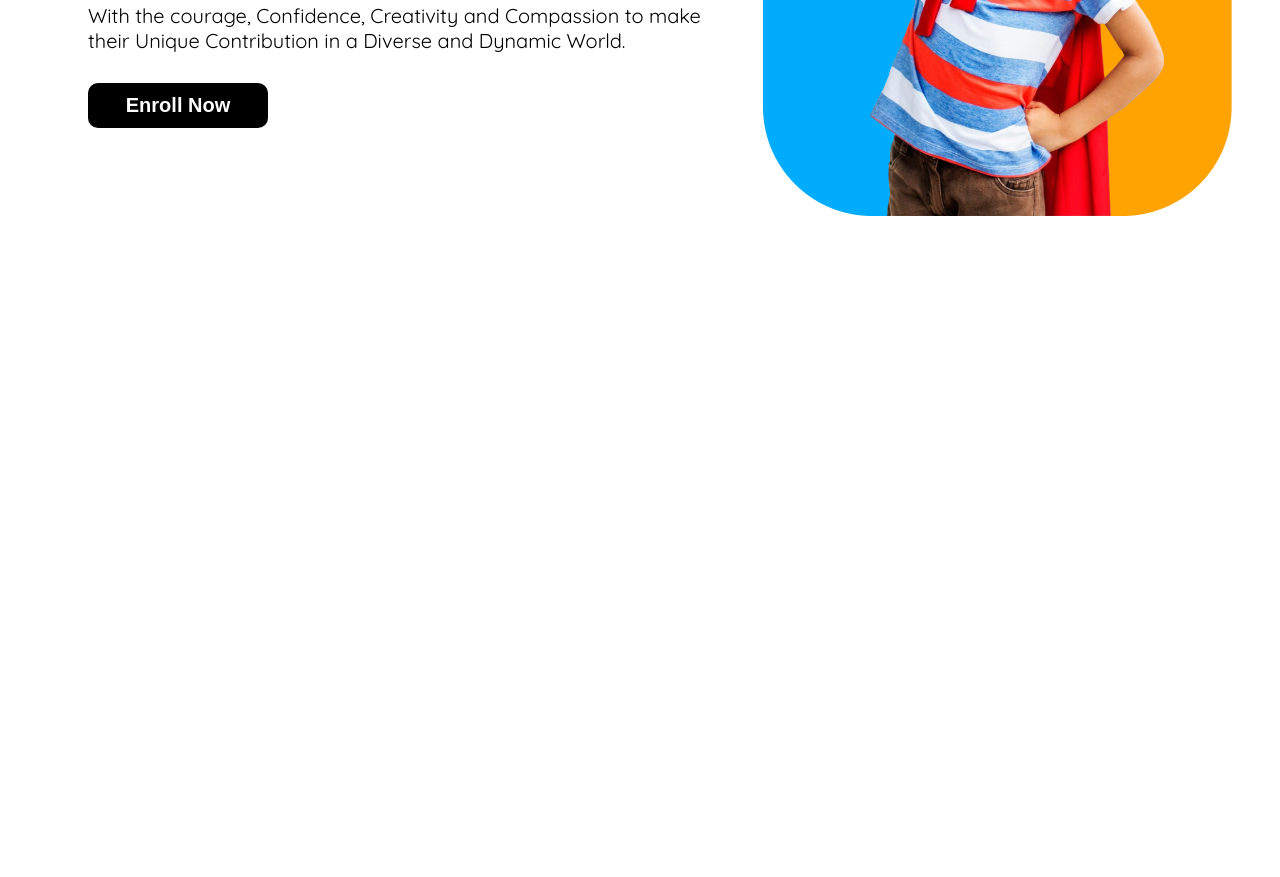
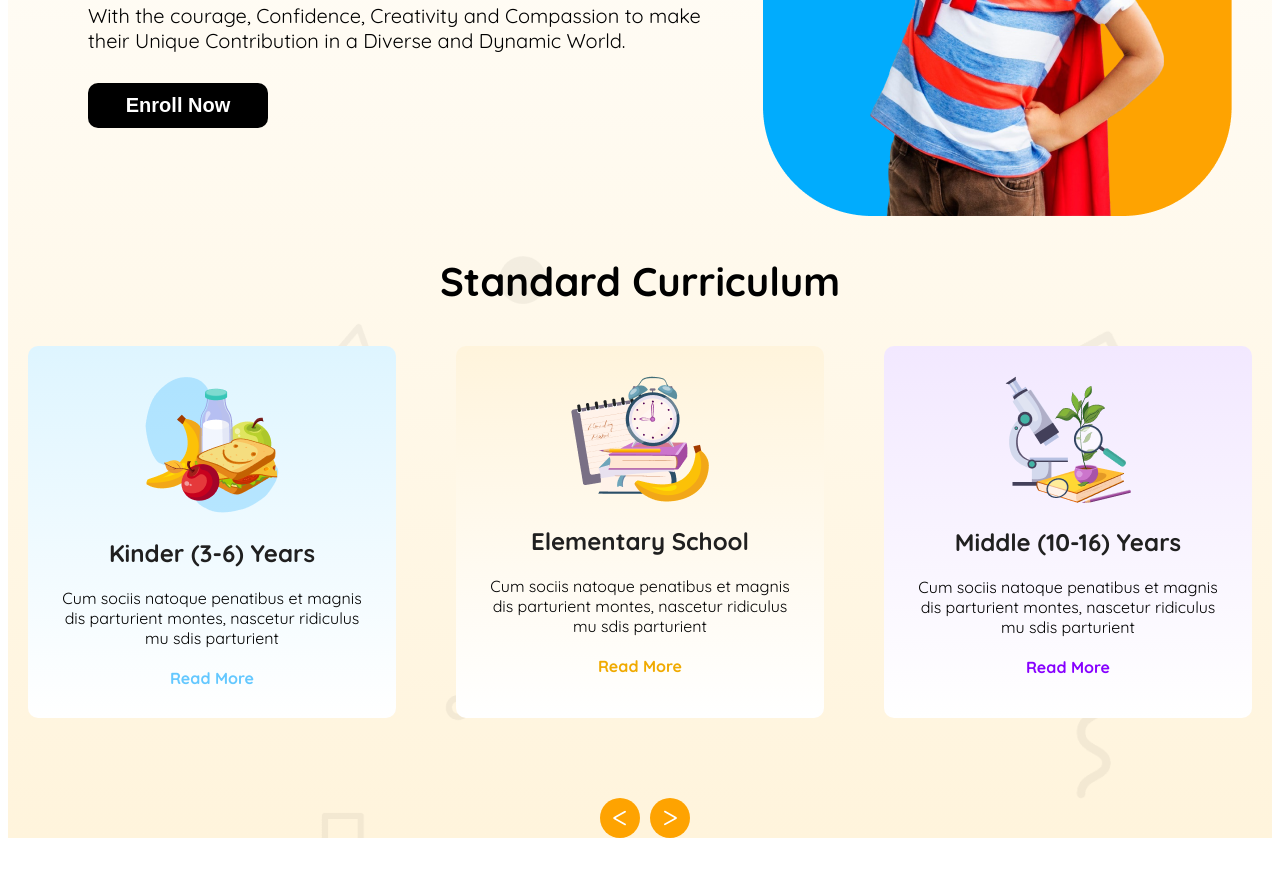
Before and after one commit to MdMasum23/2nd-Assignment, a plain HTML site: page index.html in a window 1280 px wide. Shown: the part 477-1354 px from the top of the page. Before the commit the page ends 800 px from the top, so only its background shows below. Drawn offline with Linux system fonts and the light colour scheme.

Commit message:
added standard curriculam section

```diff
--- a/index.html
+++ b/index.html
@@ -44,4 +44,45 @@
         </div>
         <img src="./assets/hero-kids.png" class="banner-img flex-item">
     </div>
+
+
+    <section>
+        <div class="section-heading">Standard Curriculum</div>
+        <div class="section-parent flex-item">
+
+            <div class="first-box container">
+                <img src="./assets/kinder.png" alt="" class="section-img">
+                <div class="section-title">Kinder (3-6) Years</div>
+                <div class="section-desc">Cum sociis natoque penatibus et magnis
+                    dis parturient montes, nascetur ridiculus
+                    mu sdis parturient</div>
+                <a href="" class="section-btn1 list-font">Read More</a>
+            </div>
+
+            <div class="second-box container">
+                <img src="./assets/elementary.png" alt="" class="section-img">
+                <div class="section-title">Elementary School</div>
+                <div class="section-desc">Cum sociis natoque penatibus et magnis
+                    dis parturient montes, nascetur ridiculus
+                    mu sdis parturient</div>
+                <a href="" class="section-btn2 list-font">Read More</a>
+            </div>
+
+            <div class= "third-box container">
+                <img src="./assets/middle.png" alt="" class="section-img">
+                <div class="section-title">Middle (10-16) Years</div>
+                <div class="section-desc">Cum sociis natoque penatibus et magnis
+                    dis parturient montes, nascetur ridiculus
+                    mu sdis parturient</div>
+                <a href="" class="section-btn3 list-font">Read More</a>
+            </div>
+
+
+        </div>
+        <div class="arrow-section flex-item">
+            <div class="box "><</div>
+        <div class="box">></div>
+    </div>
+
+</section>
 </main>
--- a/style.css
+++ b/style.css
@@ -51,8 +51,8 @@ ul li a {
   border-style: none;
 }
 
- .description {
-margin-top: 0px;
+.description {
+  margin-top: 0px;
 }
 
 .banner-content {
@@ -88,6 +88,81 @@ margin-top: 0px;
   color: #01acfd;
 }
 
+section {
+  background-image: url("./assets/bg.png");
+}
+.section-heading {
+  text-align: center;
+  font-size: 40px;
+  font-weight: 800;
+  margin-bottom: 40px;
+}
+.section-desc {
+  margin: 20px 0px;
+}
+.section-parent {
+  margin: 0px 20px;
+  gap: 60px;
+}
+.container {
+  background-color: #def5ff;
+  padding: 30px;
+  border-radius: 10px;
+  text-align: center;
+}
+.first-box {
+  background: linear-gradient(180deg, #def5ff, white);
+}
+.second-box {
+  background: linear-gradient(180deg, #fff4dc, white);
+}
+.third-box {
+  background: linear-gradient(180deg, #f2e8ff, white);
+}
+.section-btn1 {
+  color: #64c8ff;
+  text-decoration: none;
+}
+.section-btn2 {
+  color: #f0aa00;
+  margin: 20px;
+  text-decoration: none;
+}
+.section-btn3 {
+  color: #8700ff;
+  margin: 20px;
+  text-decoration: none;
+}
+
+.section-title {
+  color: #202020;
+  font-size: 24px;
+  font-weight: 800;
+  margin: 20px;
+}
+.box {
+  color: #ffffff;
+  background-color: #fea301;
+  font-size: 30px;
+  width: 40px;
+  height: 40px;
+  border-radius: 50%;
+  text-align: center;
+  margin-left: 10px;
+}
+.arrow-section {
+  margin: 80px 0px 80px 560px;
+  margin-left: 0px;
+  justify-content: center;
+  align-items: center;
+}
+.second-sec {
+  background-image: url("./assets/bg.png");
+}
+main {
+  width: 100%;
+  background: linear-gradient(180deg, white, #fff4dc);
+}
 .mobile-device {
   display: none;
 }
@@ -115,22 +190,24 @@ mobile-width {
   nav {
     border: 1px solid orange;
     padding: 10px;
-
   }
 
-  .banner-content{
+  .banner-content {
     flex-direction: column-reverse;
     justify-content: center;
     align-items: center;
     text-align: center;
-
-}
-   .banner-img{
+  }
+  .banner-img {
     justify-content: center;
     align-items: center;
-    width:100%;
+    width: 100%;
+  }
 
+  .section-parent {
+    flex-direction: column;
+  }
+  .arrow-section {
+    display: none;
+  }
 }
-
-
-}
```
